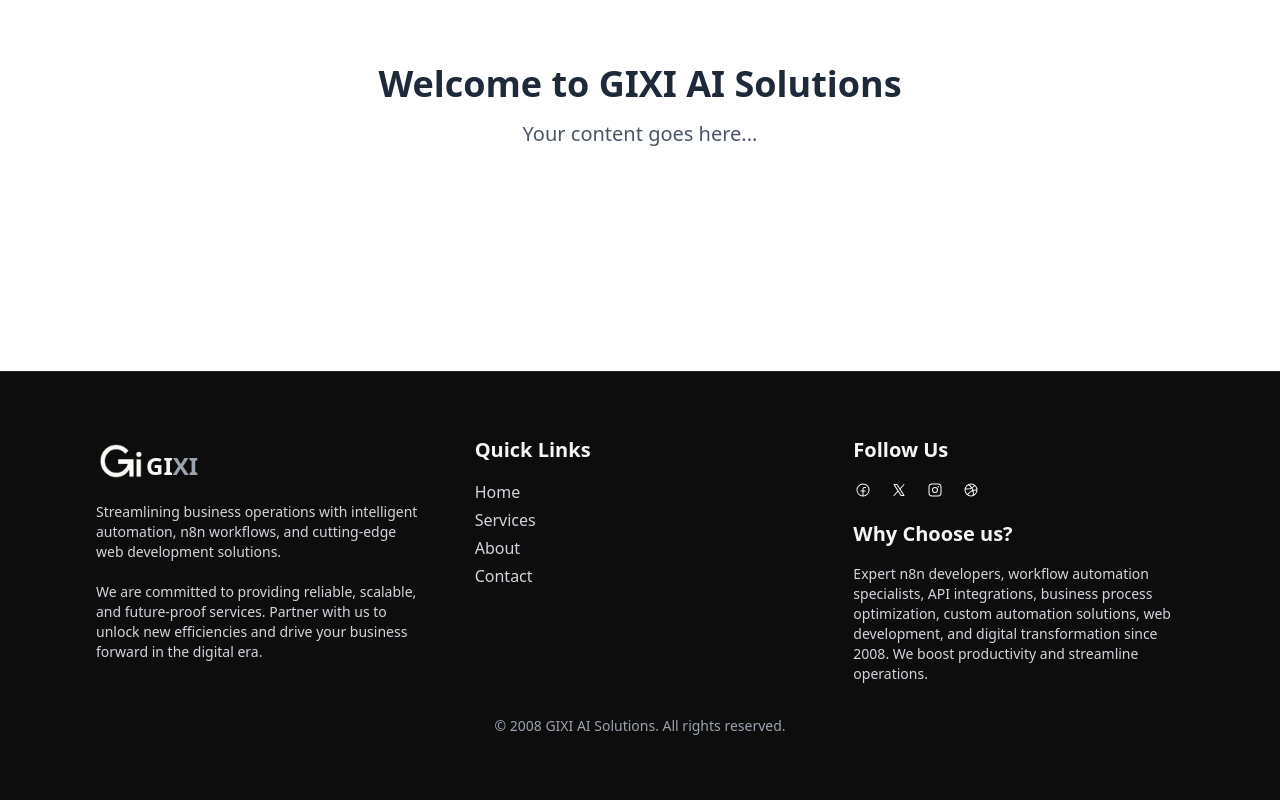
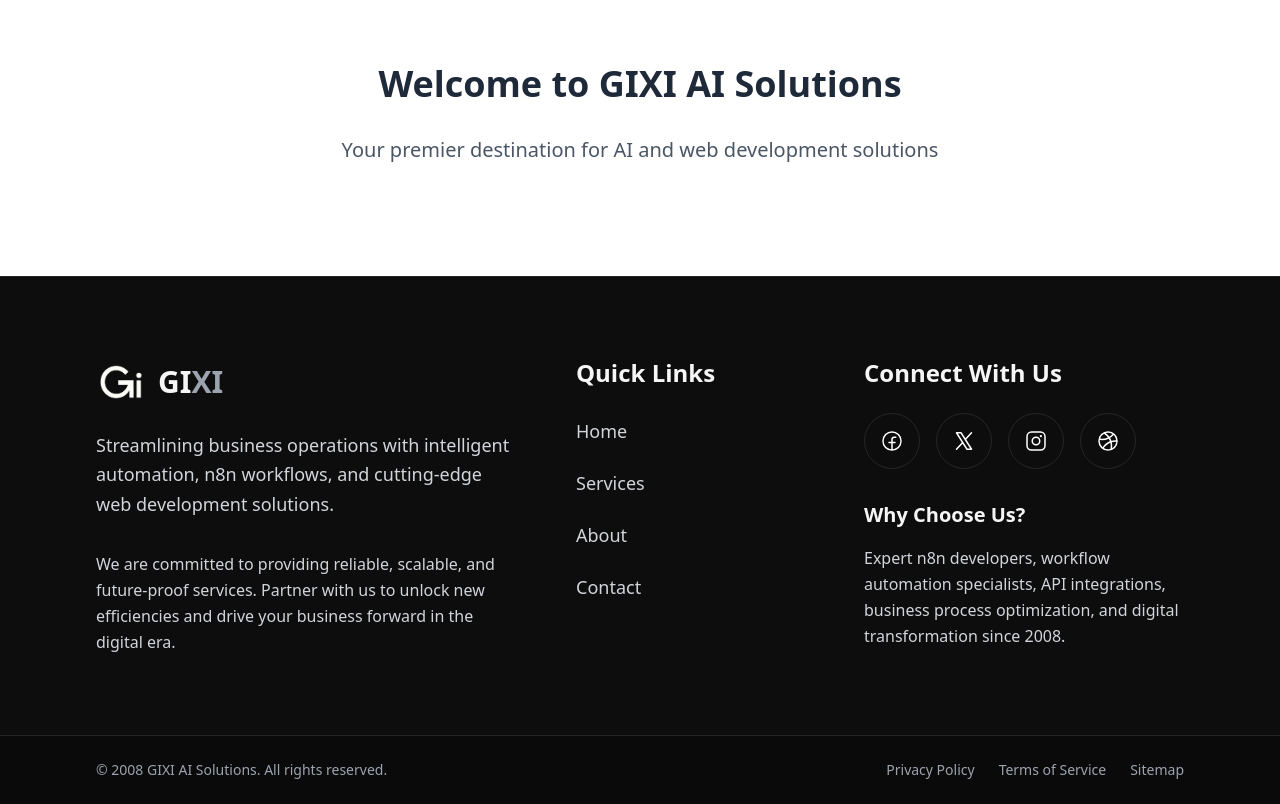
Before and after one commit to UbaidBinWaris/saif, a Next.js app: page / in a window 1280 px wide. Built offline with nearby package versions, Linux system fonts and the light colour scheme.

Commit message:
Refactor: Implement Preloader component and enhance Footer layout for improved user experience

```diff
--- a/app/Home/components/Footer.js
+++ b/app/Home/components/Footer.js
@@ -1,72 +1,159 @@
+"use client";
 import Image from "next/image";
 import Link from "next/link";
-import "../../styles/color.css";
 
 const Footer = () => {
   return (
-    <footer className="relative z-10 bg-brand-primary text-brand-primary px-4 py-16 lg:px-24 md:px-24 border-t border-brand-light">
-      <div className="max-w-[1120px] mx-auto flex flex-col gap-12 md:flex-row md:justify-between">
-          <div className="flex-1">
-            <div className="flex items-end text-2xl font-semibold">
-              <Image src="/logo.webp" alt="GIXI AI Solutions Company Logo" width={50} height={50} />
-              <p className="mb-1">
+    <footer className="relative z-10 bg-brand-primary text-brand-primary">
+      {/* Main Footer Content */}
+      <div className="px-4 sm:px-6 md:px-8 lg:px-16 xl:px-24 py-16 sm:py-20 border-t border-brand-light">
+        <div className="max-w-6xl mx-auto">
+          <div className="grid grid-cols-1 lg:grid-cols-12 gap-12 lg:gap-16">
+            {/* Company Info - Takes more space */}
+            <div className="lg:col-span-5">
+              <div className="flex items-center mb-6">
+                <Image
+                  src="/logo.webp"
+                  alt="GIXI AI Solutions Company Logo"
+                  width={50}
+                  height={50}
+                  className="mr-3"
+                />
+                <h2 className="text-2xl sm:text-3xl font-bold">
                   GI<span className="text-brand-muted">XI</span>
+                </h2>
+              </div>
+              <p className="text-brand-secondary leading-relaxed text-base sm:text-lg mb-8">
+                Streamlining business operations with intelligent automation, n8n workflows, and cutting-edge web development solutions.
               </p>
-            </div>
-            <p className="mt-4 text-base text-brand-secondary lg:text-sm md:text-xs">
-              Streamlining business operations with intelligent automation, n8n workflows, and cutting-edge web development solutions.
-              <br />
-              <br />
+              <p className="text-brand-secondary leading-relaxed text-sm sm:text-base">
                 We are committed to providing reliable, scalable, and future-proof services. Partner with us to unlock new efficiencies and drive your business forward in the digital era.
               </p>
             </div>
 
             {/* Navigation Links */}
-        <div className="flex-1">
-          <h3 className="text-2xl lg:text-xl font-semibold mb-4 text-brand-primary">Quick Links</h3>
-          <ul className="list-none p-0 m-0">
-            <li className="mb-2 lg:mb-1">
-              <Link href="/" className="text-base text-brand-secondary hover-brand-primary transition-brand">Home</Link>
+            <div className="lg:col-span-3">
+              <h3 className="text-xl sm:text-2xl font-semibold mb-6 text-brand-primary">Quick Links</h3>
+              <nav>
+                <ul className="space-y-4">
+                  <li>
+                    <Link href="/" className="text-brand-secondary hover-brand-primary transition-brand text-base sm:text-lg inline-block py-1">
+                      Home
+                    </Link>
                   </li>
-            <li className="mb-2 lg:mb-1">
-              <Link href="/services" className="text-base text-brand-secondary hover-brand-primary transition-brand">Services</Link>
+                  <li>
+                    <Link href="/services" className="text-brand-secondary hover-brand-primary transition-brand text-base sm:text-lg inline-block py-1">
+                      Services
+                    </Link>
                   </li>
-            <li className="mb-2 lg:mb-1">
-              <Link href="/about" className="text-base text-brand-secondary hover-brand-primary transition-brand">About</Link>
+                  <li>
+                    <Link href="/about" className="text-brand-secondary hover-brand-primary transition-brand text-base sm:text-lg inline-block py-1">
+                      About
+                    </Link>
                   </li>
-            <li className="mb-2 lg:mb-1">
-              <Link href="/contact" className="text-base text-brand-secondary hover-brand-primary transition-brand">Contact</Link>
+                  <li>
+                    <Link href="/contact" className="text-brand-secondary hover-brand-primary transition-brand text-base sm:text-lg inline-block py-1">
+                      Contact
+                    </Link>
                   </li>
                 </ul>
+              </nav>
             </div>
 
-        {/* Social Media */}
-        <div className="flex-1">
-          <h3 className="text-2xl lg:text-xl font-semibold mb-4 text-brand-primary">Follow Us</h3>
-          <div className="flex gap-4">
-            <Link href="#" className="inline-flex justify-center items-center w-[30px] h-[30px] lg:w-5 lg:h-5 md:w-5 md:h-5 rounded-full text-brand-primary text-xl hover:border-2 hover:border-white hover:text-black transition-brand-all">
-              <Image src="/svgs/facebook.svg" alt="Follow GIXI AI Solutions automation and n8n development on Facebook" width={20} height={20} className="lg:w-4 lg:h-4 md:w-4 md:h-4" />
+            {/* Social Media & Additional Info */}
+            <div className="lg:col-span-4">
+              <h3 className="text-xl sm:text-2xl font-semibold mb-6 text-brand-primary">Connect With Us</h3>
+
+              {/* Social Media Icons */}
+              <div className="flex gap-4 mb-8">
+                <Link
+                  href="#"
+                  className="flex justify-center items-center w-12 h-12 sm:w-14 sm:h-14 rounded-full border border-brand-light text-brand-primary hover:bg-white hover:text-black transition-brand-all group"
+                  aria-label="Follow us on Facebook"
+                >
+                  <Image
+                    src="/svgs/facebook.svg"
+                    alt="Facebook"
+                    width={24}
+                    height={24}
+                    className="w-5 h-5 sm:w-6 sm:h-6"
+                  />
                 </Link>
-            <Link href="#" className="inline-flex justify-center items-center w-[30px] h-[30px] lg:w-5 lg:h-5 md:w-5 md:h-5 rounded-full text-brand-primary text-xl hover:border-2 hover:border-white hover:text-black transition-brand-all">
-              <Image src="/svgs/twitter.svg" alt="Follow GIXI AI Solutions workflow automation services on Twitter" width={20} height={20} className="lg:w-4 lg:h-4 md:w-4 md:h-4" />
+                <Link
+                  href="#"
+                  className="flex justify-center items-center w-12 h-12 sm:w-14 sm:h-14 rounded-full border border-brand-light text-brand-primary hover:bg-white hover:text-black transition-brand-all group"
+                  aria-label="Follow us on Twitter"
+                >
+                  <Image
+                    src="/svgs/twitter.svg"
+                    alt="Twitter"
+                    width={24}
+                    height={24}
+                    className="w-5 h-5 sm:w-6 sm:h-6"
+                  />
                 </Link>
-            <Link href="#" className="inline-flex justify-center items-center w-[30px] h-[30px] lg:w-5 lg:h-5 md:w-5 md:h-5 rounded-full text-brand-primary text-xl hover:border-2 hover:border-white hover:text-black transition-brand-all">
-              <Image src="/svgs/instagram.svg" alt="Follow GIXI AI Solutions business automation on Instagram" width={20} height={20} className="lg:w-4 lg:h-4 md:w-4 md:h-4" />
+                <Link
+                  href="#"
+                  className="flex justify-center items-center w-12 h-12 sm:w-14 sm:h-14 rounded-full border border-brand-light text-brand-primary hover:bg-white hover:text-black transition-brand-all group"
+                  aria-label="Follow us on Instagram"
+                >
+                  <Image
+                    src="/svgs/instagram.svg"
+                    alt="Instagram"
+                    width={24}
+                    height={24}
+                    className="w-5 h-5 sm:w-6 sm:h-6"
+                  />
                 </Link>
-            <Link href="#" className="inline-flex justify-center items-center w-[30px] h-[30px] lg:w-5 lg:h-5 md:w-5 md:h-5 rounded-full text-brand-primary text-xl hover:border-2 hover:border-white hover:text-black transition-brand-all">
-              <Image src="/svgs/dribble.svg" alt="Follow GIXI AI Solutions automation portfolio on Dribbble" width={20} height={20} className="lg:w-4 lg:h-4 md:w-4 md:h-4" />
+                <Link
+                  href="#"
+                  className="flex justify-center items-center w-12 h-12 sm:w-14 sm:h-14 rounded-full border border-brand-light text-brand-primary hover:bg-white hover:text-black transition-brand-all group"
+                  aria-label="Follow us on Dribbble"
+                >
+                  <Image
+                    src="/svgs/dribble.svg"
+                    alt="Dribbble"
+                    width={24}
+                    height={24}
+                    className="w-5 h-5 sm:w-6 sm:h-6"
+                  />
                 </Link>
               </div>
 
-          <h3 className="mt-5 text-2xl lg:text-xl font-semibold mb-4 text-brand-primary">Why Choose us?</h3>
-          <p className="text-base lg:text-sm md:text-xs text-brand-secondary">
-            Expert n8n developers, workflow automation specialists, API integrations, business process optimization, custom automation solutions, web development, and digital transformation since 2008. We boost productivity and streamline operations.</p>
+              {/* Why Choose Us */}
+              <div>
+                <h4 className="text-lg sm:text-xl font-semibold mb-4 text-brand-primary">Why Choose Us?</h4>
+                <p className="text-brand-secondary leading-relaxed text-sm sm:text-base">
+                  Expert n8n developers, workflow automation specialists, API integrations, business process optimization, and digital transformation since 2008.
+                </p>
+              </div>
+            </div>
+          </div>
         </div>
       </div>
 
       {/* Footer Bottom */}
-      <div className="text-right lg:text-center md:text-center mt-8 text-sm text-brand-muted">
-        <p>&copy; 2008 GIXI AI Solutions. All rights reserved.</p>
+      <div className="bg-black/20 border-t border-brand-light">
+        <div className="px-4 sm:px-6 md:px-8 lg:px-16 xl:px-24 py-6">
+          <div className="max-w-6xl mx-auto">
+            <div className="flex flex-col sm:flex-row justify-between items-center space-y-4 sm:space-y-0">
+              <p className="text-brand-muted text-sm text-center sm:text-left">
+                &copy; 2008 GIXI AI Solutions. All rights reserved.
+              </p>
+              <div className="flex space-x-6 text-sm">
+                <Link href="/privacy" className="text-brand-muted hover-brand-primary transition-brand">
+                  Privacy Policy
+                </Link>
+                <Link href="/terms" className="text-brand-muted hover-brand-primary transition-brand">
+                  Terms of Service
+                </Link>
+                <Link href="/sitemap" className="text-brand-muted hover-brand-primary transition-brand">
+                  Sitemap
+                </Link>
+              </div>
+            </div>
+          </div>
+        </div>
       </div>
     </footer>
   );
--- /dev/null
+++ b/app/components/preloader.js
@@ -0,0 +1,80 @@
+"use client";
+import { useState, useEffect } from "react";
+import { usePathname } from "next/navigation";
+import "../styles/color.css";
+
+// Internal Preloader Animation Component
+const LoaderAnimation = () => {
+  return (
+    <div
+      id="preloader"
+      className="fixed inset-0 flex items-center justify-center bg-[var(--color-bg-primary)] z-[9999]"
+    >
+      <div className="relative w-24 h-24 rotate-45">
+        {Array.from({ length: 7 }).map((_, i) => (
+          <div
+            key={i}
+            className="absolute top-0 left-0 w-7 h-7 m-[2px] bg-[var(--color-text-primary)]"
+            style={{
+              animation: `square-animation 10s ease-in-out infinite both`,
+              animationDelay: `${-i * (10 / 7)}s`,
+            }}
+          />
+        ))}
+      </div>
+
+      {/* Inline keyframes */}
+      <style jsx>{`
+        @keyframes square-animation {
+          0% { left: 0; top: 0; }
+          10.5% { left: 0; top: 0; }
+          12.5% { left: 32px; top: 0; }
+          23% { left: 32px; top: 0; }
+          25% { left: 64px; top: 0; }
+          35.5% { left: 64px; top: 0; }
+          37.5% { left: 64px; top: 32px; }
+          48% { left: 64px; top: 32px; }
+          50% { left: 32px; top: 32px; }
+          60.5% { left: 32px; top: 32px; }
+          62.5% { left: 32px; top: 64px; }
+          73% { left: 32px; top: 64px; }
+          75% { left: 0; top: 64px; }
+          85.5% { left: 0; top: 64px; }
+          87.5% { left: 0; top: 32px; }
+          98% { left: 0; top: 32px; }
+          100% { left: 0; top: 0; }
+        }
+      `}</style>
+    </div>
+  );
+};
+
+// Main Preloader Component with Wrapper Logic
+export default function Preloader({ children }) {
+  const [loading, setLoading] = useState(true);
+  const pathname = usePathname();
+
+  // Show preloader on route changes
+  useEffect(() => {
+    setLoading(true);
+    const timeout = setTimeout(() => {
+      setLoading(false);
+    }, 2000); // Show preloader for 2 seconds
+
+    return () => clearTimeout(timeout);
+  }, [pathname]);
+
+  // Show preloader on initial load
+  useEffect(() => {
+    setLoading(true);
+    const timeout = setTimeout(() => {
+      setLoading(false);
+    }, 2500); // Show preloader for 2.5 seconds on initial load
+
+    return () => clearTimeout(timeout);
+  }, []);
+
+  if (loading) return <LoaderAnimation />;
+
+  return <>{children}</>;
+}
--- a/app/layout.js
+++ b/app/layout.js
@@ -1,5 +1,5 @@
+import Preloader from "./components/preloader";
 import "./styles/globals.css";
-
 export const metadata = {
   title: "GIXI AI Solutions | Top USA Web & AI Development Agency",
   description:
@@ -30,7 +30,9 @@ export default function RootLayout({ children }) {
   return (
     <html lang="en">
       <body className="antialiased font-sans">
-        {children}
+        <Preloader>
+          {children}
+        </Preloader>
       </body>
     </html>
   );
--- a/app/page.js
+++ b/app/page.js
@@ -1,5 +1,4 @@
 "use client";
-
 import Footer from "./Home/components/Footer";
 
 export default function Home() {
@@ -7,12 +6,17 @@ export default function Home() {
     <div className="min-h-screen flex flex-col">
       <main className="flex-1">
         <div className="container mx-auto px-4 py-16">
-          <h1 className="text-4xl font-bold text-center text-gray-800">
+          <h1 className="text-4xl font-bold text-center text-gray-800 mb-8">
             Welcome to GIXI AI Solutions
           </h1>
-          <p className="text-xl text-center text-gray-600 mt-4">
-            Your content goes here...
+          <p className="text-xl text-center text-gray-600 mt-4 mb-12">
+            Your premier destination for AI and web development solutions
           </p>
+
+          {/* Navigation Links for Testing Preloader */}
+
+
+
         </div>
       </main>
       <Footer />
```
Lines whose indentation alone changed are shown as unchanged.
